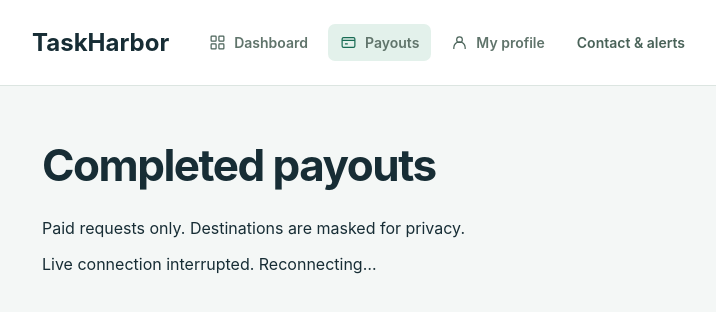
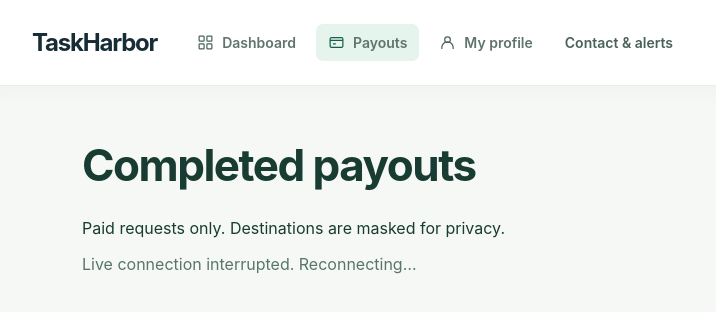
Before and after one commit to TRomeoPrince/TaskHarbor, a website: page public/payouts.html in a window 1280 px wide. Shown: the whole page, without its empty margins (32-748 px from the left). Drawn offline with Linux system fonts and the light colour scheme; no server answers.

Commit message:
Serve and share TaskHarbor V2 styles on public/payouts.html

```diff
--- a/public/payouts.html
+++ b/public/payouts.html
@@ -1 +1 @@
-<!doctype html><html lang="en"><head><meta charset="utf-8"><meta name="viewport" content="width=device-width,initial-scale=1"><title>TaskHarbor payouts</title><link rel="stylesheet" href="/style.css"></head><body><header class="site-header"><a class="brand" href="/">TaskHarbor</a><nav aria-label="Main navigation"><a href="/"><svg viewBox="0 0 24 24" fill="none" stroke="currentColor" stroke-width="1.7" aria-hidden="true"><rect x="3" y="3" width="7" height="7" rx="1"/><rect x="14" y="3" width="7" height="7" rx="1"/><rect x="3" y="14" width="7" height="7" rx="1"/><rect x="14" y="14" width="7" height="7" rx="1"/></svg><span>Dashboard</span></a><a href="/payouts" aria-current="page"><svg viewBox="0 0 24 24" fill="none" stroke="currentColor" stroke-width="1.7" aria-hidden="true"><rect x="3" y="5" width="18" height="14" rx="2"/><path d="M3 9h18M7 14h4"/></svg><span>Payouts</span></a><a href="/profile"><svg viewBox="0 0 24 24" fill="none" stroke="currentColor" stroke-width="1.7" aria-hidden="true"><circle cx="12" cy="8" r="4"/><path d="M4 21v-2a8 8 0 0 1 16 0v2"/></svg><span>My profile</span></a><a href="/contact">Contact &amp; alerts</a></nav></header><main><h1>Completed payouts</h1><p>Paid requests only. Destinations are masked for privacy.</p><p id="status" role="status"></p><div id="payout-feed"></div></main><script src="/payouts.js"></script></body></html>
+<!doctype html><html lang="en"><head><meta charset="utf-8"><meta name="viewport" content="width=device-width,initial-scale=1"><title>TaskHarbor payouts</title><link rel="stylesheet" href="/style.css"><link rel="stylesheet" href="/dashboard-v2.css"></head><body><header class="site-header"><a class="brand" href="/">TaskHarbor</a><nav aria-label="Main navigation"><a href="/"><svg viewBox="0 0 24 24" fill="none" stroke="currentColor" stroke-width="1.7" aria-hidden="true"><rect x="3" y="3" width="7" height="7" rx="1"/><rect x="14" y="3" width="7" height="7" rx="1"/><rect x="3" y="14" width="7" height="7" rx="1"/><rect x="14" y="14" width="7" height="7" rx="1"/></svg><span>Dashboard</span></a><a href="/payouts" aria-current="page"><svg viewBox="0 0 24 24" fill="none" stroke="currentColor" stroke-width="1.7" aria-hidden="true"><rect x="3" y="5" width="18" height="14" rx="2"/><path d="M3 9h18M7 14h4"/></svg><span>Payouts</span></a><a href="/profile"><svg viewBox="0 0 24 24" fill="none" stroke="currentColor" stroke-width="1.7" aria-hidden="true"><circle cx="12" cy="8" r="4"/><path d="M4 21v-2a8 8 0 0 1 16 0v2"/></svg><span>My profile</span></a><a href="/contact">Contact &amp; alerts</a></nav></header><main><h1>Completed payouts</h1><p>Paid requests only. Destinations are masked for privacy.</p><p id="status" role="status"></p><div id="payout-feed"></div></main><script src="/payouts.js"></script></body></html>
```
